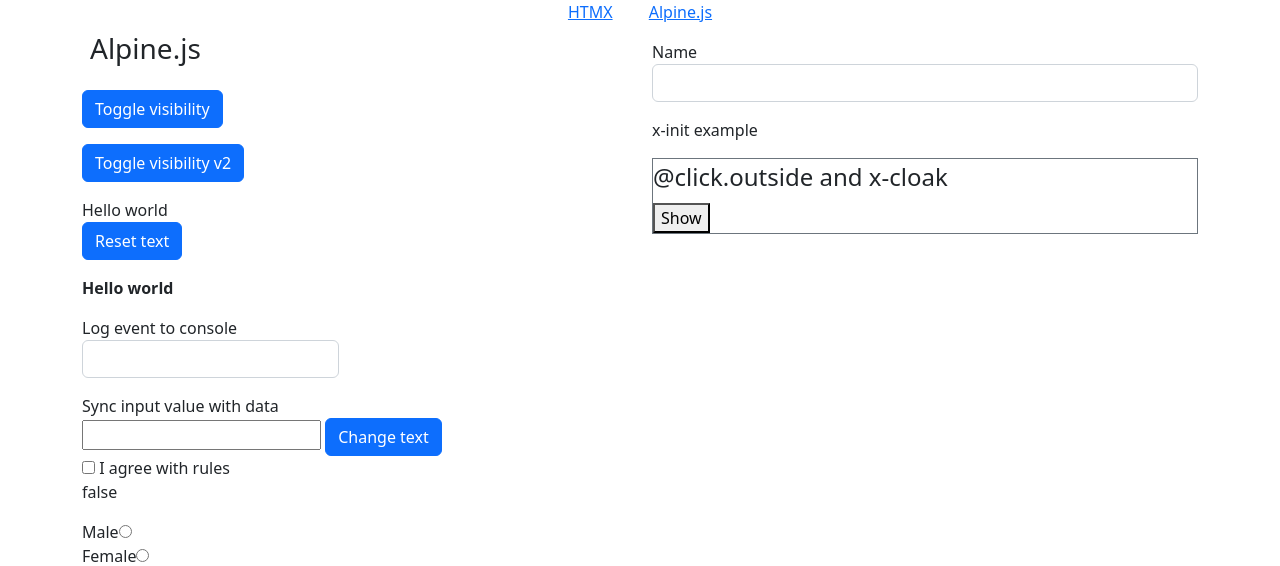
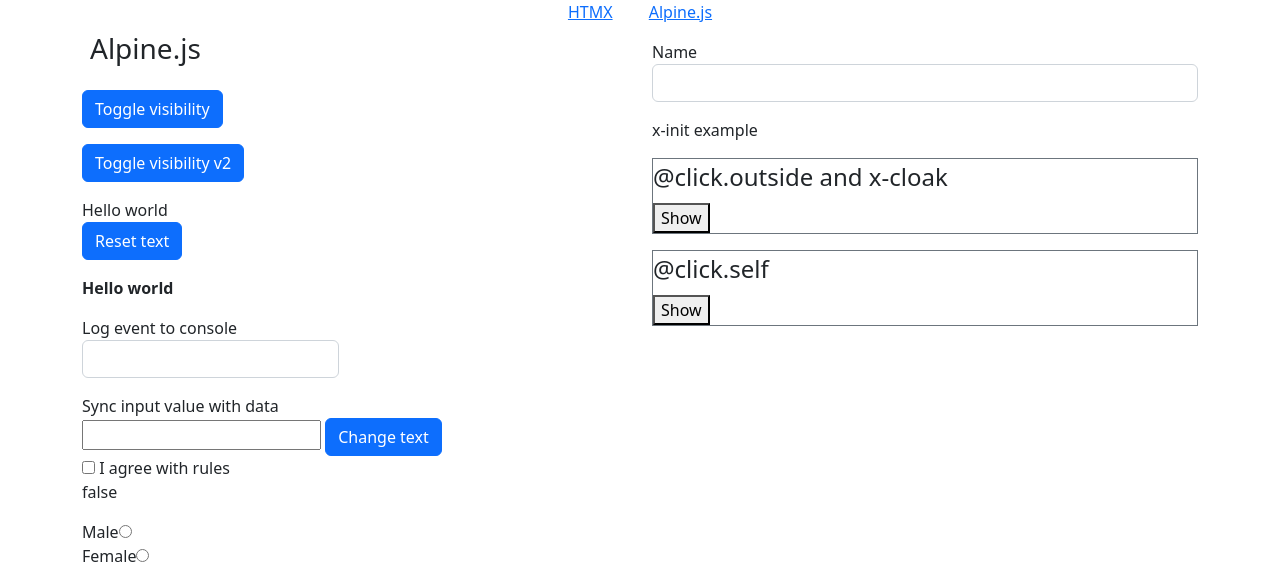
Before and after one commit to VetalM84/flask-htmx, a Flask app: page /alpine in a window 1280 px wide. Shown: the top 566 px of the page. Run offline with Flask 2, Linux system fonts and the light colour scheme; some libraries are stand-ins or nearby versions.

Commit message:
Add @click.self snippet

```diff
--- a/templates/alpine.html
+++ b/templates/alpine.html
@@ -115,6 +115,17 @@
 					</fieldset>
 				</div>
 
+				<div class="my-3" x-data="{ show: false }">
+					<fieldset @click.self="show = false" class="border border-1 border-secondary">
+						<legend>@click.self</legend>
+						<button @click="show = true">Show</button>
+						<div x-show="show">
+							<input type="radio" id="radio"/>
+							<label for="radio">Spirit of radio</label>
+						</div>
+					</fieldset>
+				</div>
+
 			</div>
 		</div>
 	</div>
```
